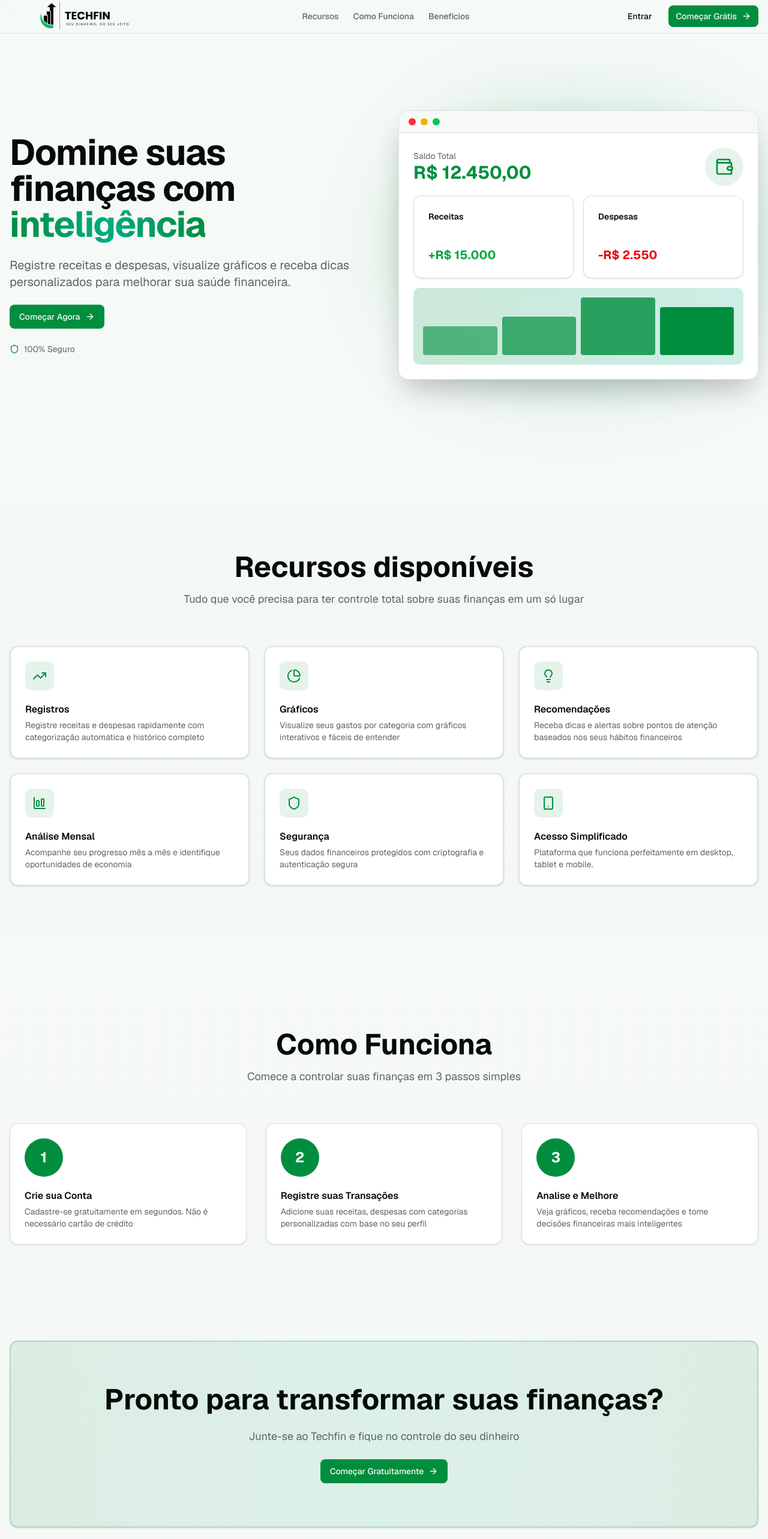
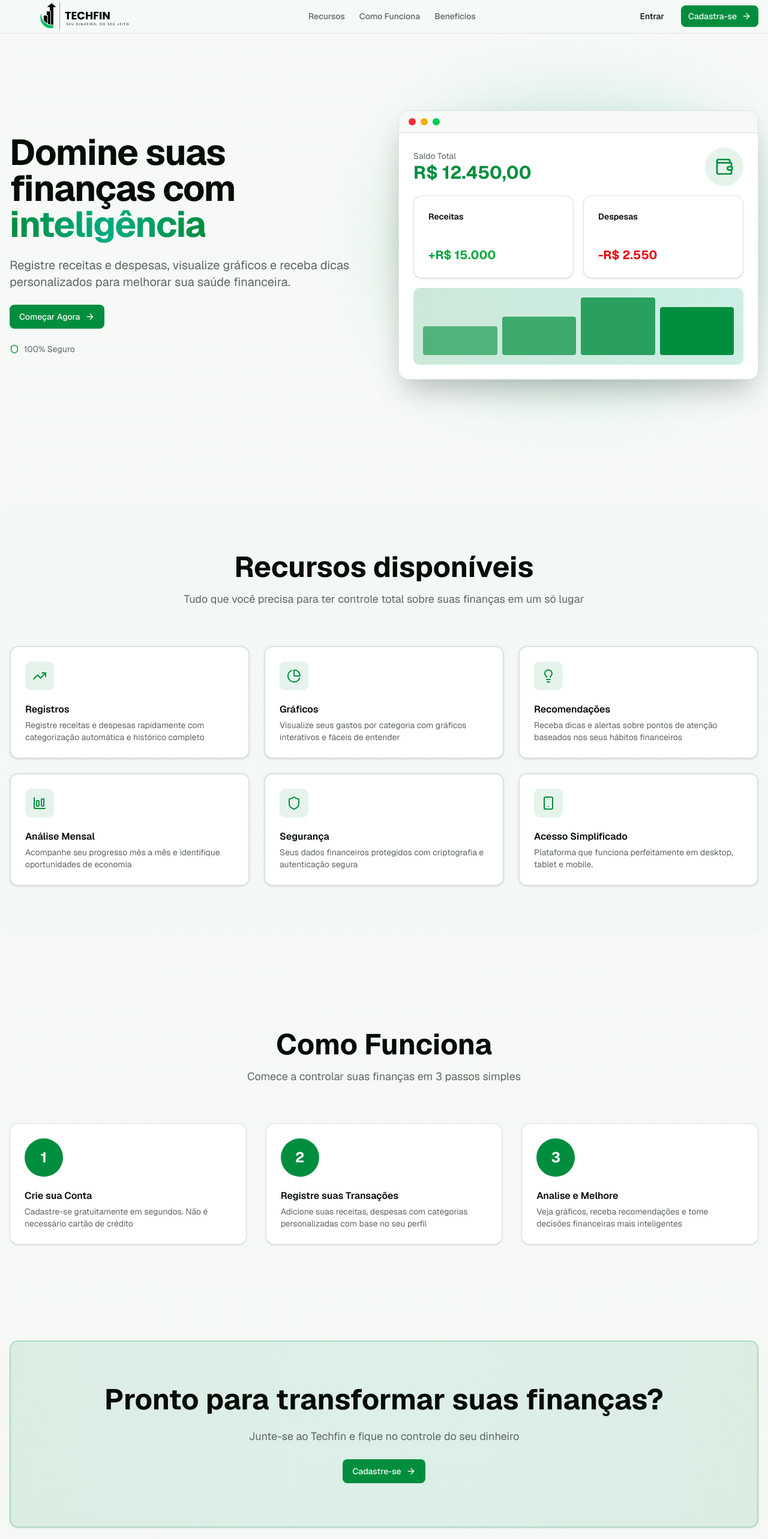
Before and after one commit to diascw/techfin, a Next.js app: page / in a window 1280 px wide. Shown: the top 2566 px of the page at 60% size. Built offline with nearby package versions, Linux system fonts and the light colour scheme.

Commit message:
feat: ajustes de text

```diff
--- a/app/page.tsx
+++ b/app/page.tsx
@@ -52,7 +52,7 @@ export default function LandingPage() {
             </Button>
             <Button asChild className="gap-2">
               <Link href="/auth/signup">
-                Começar Grátis
+                Cadastra-se
                 <ArrowRight className="w-4 h-4" />
               </Link>
             </Button>
@@ -309,7 +309,7 @@ export default function LandingPage() {
             </p>
             <Button size="lg" asChild className="gap-2">
               <Link href="/auth/signup">
-                Começar Gratuitamente
+                Cadastre-se
                 <ArrowRight className="w-5 h-5" />
               </Link>
             </Button>
```
